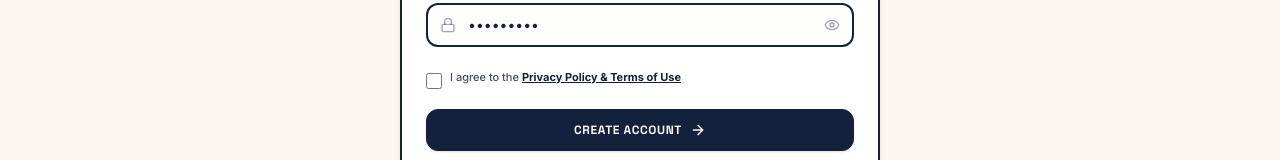
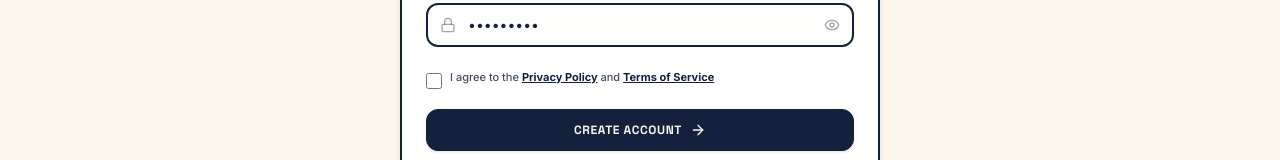
Before and after one commit to peculiardrive/GazieApp, a Next.js app: page /login in a window 1280 px wide. Both pictures are taken after typing "name@example.com", "Sample123" into the empty fields and a click on the button "CREATE ACCOUNT". Shown: the part 529-689 px from the top of the page. Built offline with nearby package versions, Linux system fonts and the light colour scheme; no server answers.

Commit message:
fix(auth): provide separate and distinct clickable links for Privacy Policy and Terms of Service in signup agreement checkbox

```diff
--- a/src/app/login/page.tsx
+++ b/src/app/login/page.tsx
@@ -164,7 +164,7 @@ function LoginFormContent() {
     setLoading(true);
 
     if (!agreedToPrivacy) {
-      setError('You must agree to the Privacy Policy & Terms of Use to proceed.');
+      setError('You must agree to the Privacy Policy and Terms of Service to proceed.');
       setLoading(false);
       return;
     }
@@ -655,7 +655,7 @@ function LoginFormContent() {
                   </div>
                 </div>
 
-                {/* Privacy Agreement Checkbox */}
+                {/* Privacy & Terms Agreement Checkbox */}
                 <div className="flex items-start gap-2 pt-2 pb-1 text-left">
                   <input
                     type="checkbox"
@@ -666,7 +666,14 @@ function LoginFormContent() {
                     required
                   />
                   <label htmlFor="agreePrivacy" className="text-[11px] text-gazie-navy/80 font-medium select-none cursor-pointer leading-tight">
-                    I agree to the <Link href="/privacy" target="_blank" className="underline font-bold text-gazie-navy hover:text-gazie-green transition">Privacy Policy & Terms of Use</Link>
+                    I agree to the{' '}
+                    <Link href="/privacy" target="_blank" className="underline font-bold text-gazie-navy hover:text-gazie-green transition">
+                      Privacy Policy
+                    </Link>{' '}
+                    and{' '}
+                    <Link href="/terms" target="_blank" className="underline font-bold text-gazie-navy hover:text-gazie-green transition">
+                      Terms of Service
+                    </Link>
                   </label>
                 </div>
 
```
